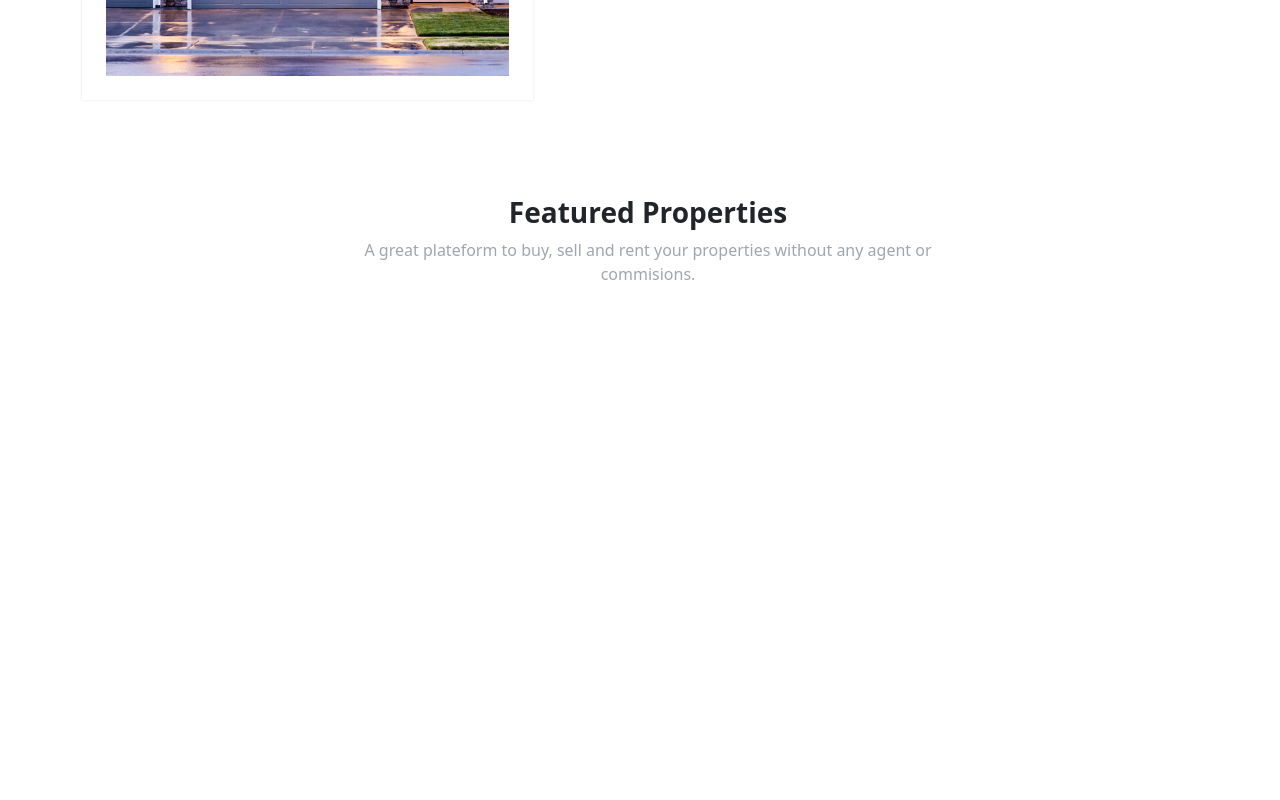
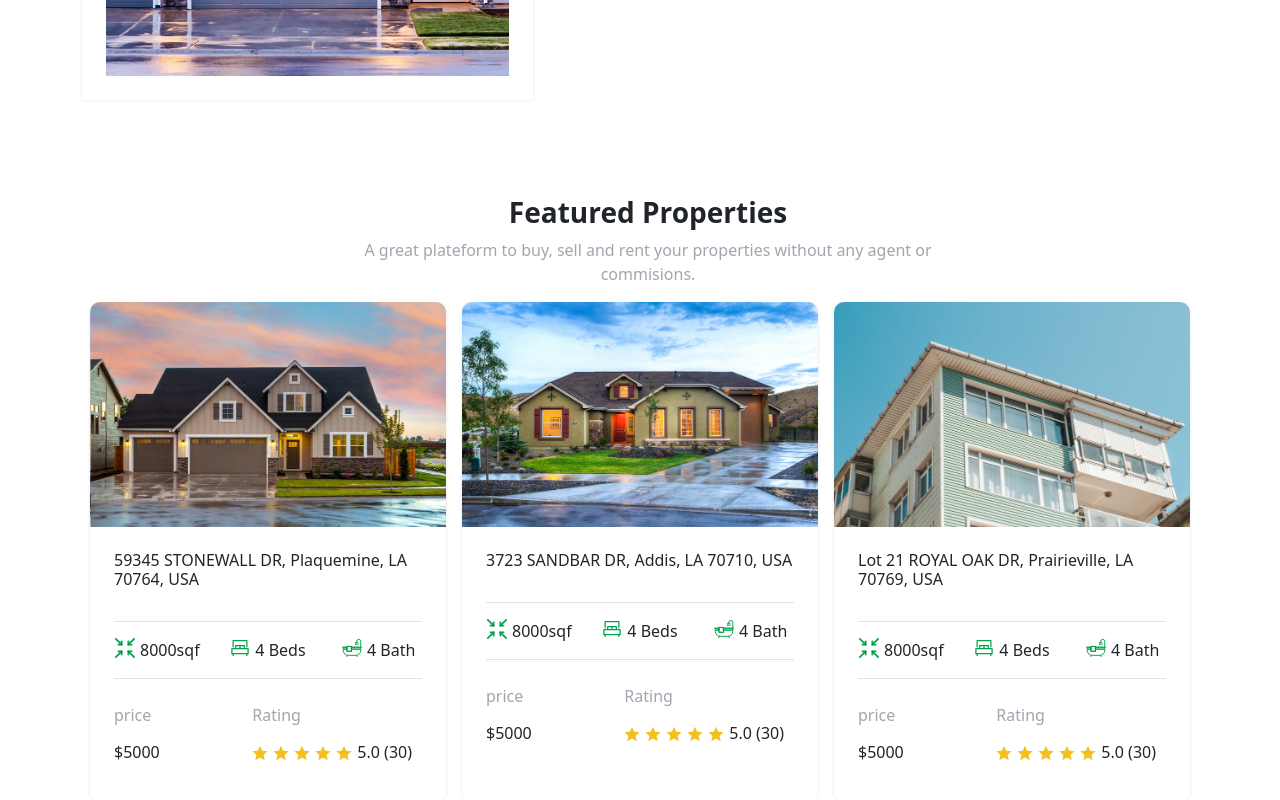
Before and after one commit to codermejba/RealestateCopy, a React (Vite) app: page / in a window 1280 px wide. Shown: the part 1601-2401 px from the top of the page. Before the commit the page ends 1999 px from the top, so only its background shows below. Built offline with nearby package versions, Linux system fonts and the light colour scheme.

Commit message:
problem solved

```diff
--- a/src/components/FeaturedSection/FeaturedCards.jsx
+++ b/src/components/FeaturedSection/FeaturedCards.jsx
@@ -6,7 +6,7 @@ import RatingStar from "../../icons/RatingStar";
 import { Houses } from "../../assets/cardData/Houses";
 import Slider from "react-slick";
 
-const FeateredCards = () => {
+const FeaturedCards = () => {
   const settings = {
     dots: false,
     infinite: true,
@@ -15,7 +15,7 @@ const FeateredCards = () => {
     slidesToScroll: 1,
     autoplay: true,
     autoplaySpeed: 3000,
-    arrows: true,
+    arrows: false,
     responsive: [
       {
         breakpoint: 992,   // tablet breakpoint
@@ -31,10 +31,10 @@ const FeateredCards = () => {
     <Main>
       <Slider {...settings}>
         {Houses.map((item, index) => (
-          <div key={index} className=" px-2">
+          <div key={index} className="px-2">
             <div className="featered-card ">
               <div className="img">
-                <img src={item.img} alt={item.title} />
+                <img style={{width:"100%",height:"100%"}} src={item.img} alt={item.title} />
               </div>
               <div className="content m-4 overflow-hidden">
                 <div className="title">
@@ -139,4 +139,4 @@ const Main = styled.div`
     }
   }
 `;
-export default FeateredCards;
+export default FeaturedCards;
--- a/src/components/FeaturedSection/FeaturedSection.jsx
+++ b/src/components/FeaturedSection/FeaturedSection.jsx
@@ -11,7 +11,8 @@ const FeaturedSection = () => {
           agent or <br /> commisions.
         </p>
       </TopSection>
-      <Features className="my-5 py-4">
+      <Features className="">
+        <FeaturedCards />
       </Features>
     </Main>
   );
--- a/src/index.css
+++ b/src/index.css
@@ -12,6 +12,7 @@
     --primary-hover-color: #00A34A;
     --secondary-color: rgb(161 165 175);;
 }
+
 
 button,
 button:active,
```
